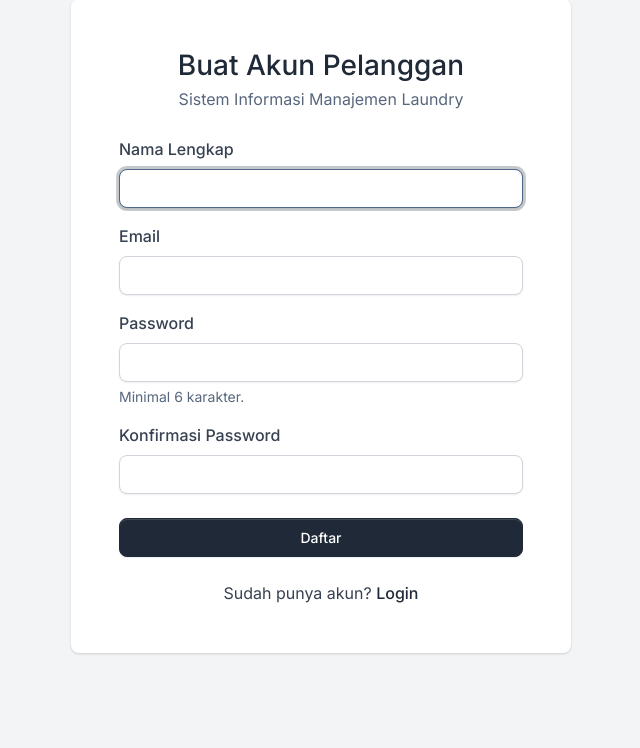
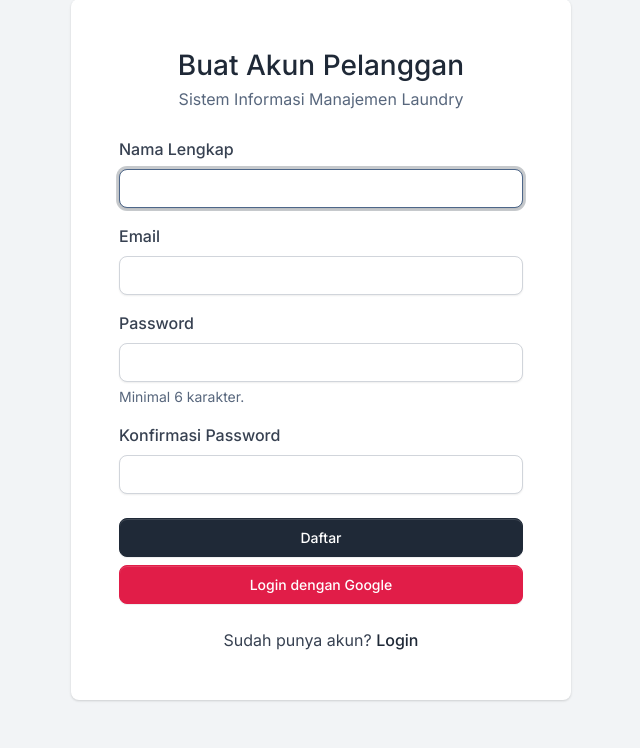
Before and after one commit to Izarisal/laundry-dhafin, a Laravel app: page /register in a window 1280 px wide. Shown: the part 81-829 px from the top of the page, without its empty margins (319-959 px from the left). Before the commit the page ends 735 px from the top, so only its background shows below. Run offline with Laravel 12, Linux system fonts and the light colour scheme.

Commit message:
Taufik: Authentication google menggunakan laravel sociallite

```diff
--- a/composer.json
+++ b/composer.json
@@ -8,6 +8,7 @@
     "require": {
         "php": "^8.3",
         "laravel/framework": "^13.17",
+        "laravel/socialite": "^5.32",
         "laravel/tinker": "^3.0"
     },
     "require-dev": {
--- a/config/services.php
+++ b/config/services.php
@@ -18,21 +18,27 @@ return [
         'key' => env('POSTMARK_API_KEY'),
     ],
 
-    'resend' => [
+    'resend'   => [
         'key' => env('RESEND_API_KEY'),
     ],
 
-    'ses' => [
-        'key' => env('AWS_ACCESS_KEY_ID'),
+    'ses'      => [
+        'key'    => env('AWS_ACCESS_KEY_ID'),
         'secret' => env('AWS_SECRET_ACCESS_KEY'),
         'region' => env('AWS_DEFAULT_REGION', 'us-east-1'),
     ],
 
-    'slack' => [
+    'slack'    => [
         'notifications' => [
             'bot_user_oauth_token' => env('SLACK_BOT_USER_OAUTH_TOKEN'),
-            'channel' => env('SLACK_BOT_USER_DEFAULT_CHANNEL'),
+            'channel'              => env('SLACK_BOT_USER_DEFAULT_CHANNEL'),
         ],
     ],
 
+    'google'   => [
+        'client_id'     => env('GOOGLE_CLIENT_ID'),
+        'client_secret' => env('GOOGLE_CLIENT_SECRET'),
+        'redirect'      => env('GOOGLE_REDIRECT_URI'),
+    ],
+
 ];
--- a/resources/views/auth/register.blade.php
+++ b/resources/views/auth/register.blade.php
@@ -32,6 +32,11 @@
         <div class="d-grid">
             <button type="submit" class="btn btn-gray-800">Daftar</button>
         </div>
+        <div class="d-grid pt-2">
+        <a href="{{ route('google.login') }}" class="btn btn-danger">
+            Login dengan Google
+        </a>
+    </div>
     </form>
     <div class="text-center mt-4">
         <span class="fw-normal">Sudah punya akun? <a href="{{ route('login') }}" class="fw-bold">Login</a></span>
--- a/routes/web.php
+++ b/routes/web.php
@@ -55,3 +55,9 @@ Route::middleware('auth')->group(function () {
         Route::resource('user', UserController::class)->except('show');
     });
 });
+
+// FITUR LOGIN GOOGLE
+use App\Http\Controllers\GoogleAuthController;
+
+Route::get('/auth/google', [GoogleAuthController::class, 'redirect'])->name('google.login');
+Route::get('/auth/google/callback', [GoogleAuthController::class, 'callback']);
```
Also changed, not shown: app/Http/Controllers/Auth/GoogleController.php (added, +11 -0 lines), app/Http/Controllers/GoogleAuthController.php (added, +54 -0 lines), resources/views/auth/login.blade.php (+11 -2 lines), database/migrations/2026_11_16_072156_add_google_id_to_users_table.php (added), 1 other file.
